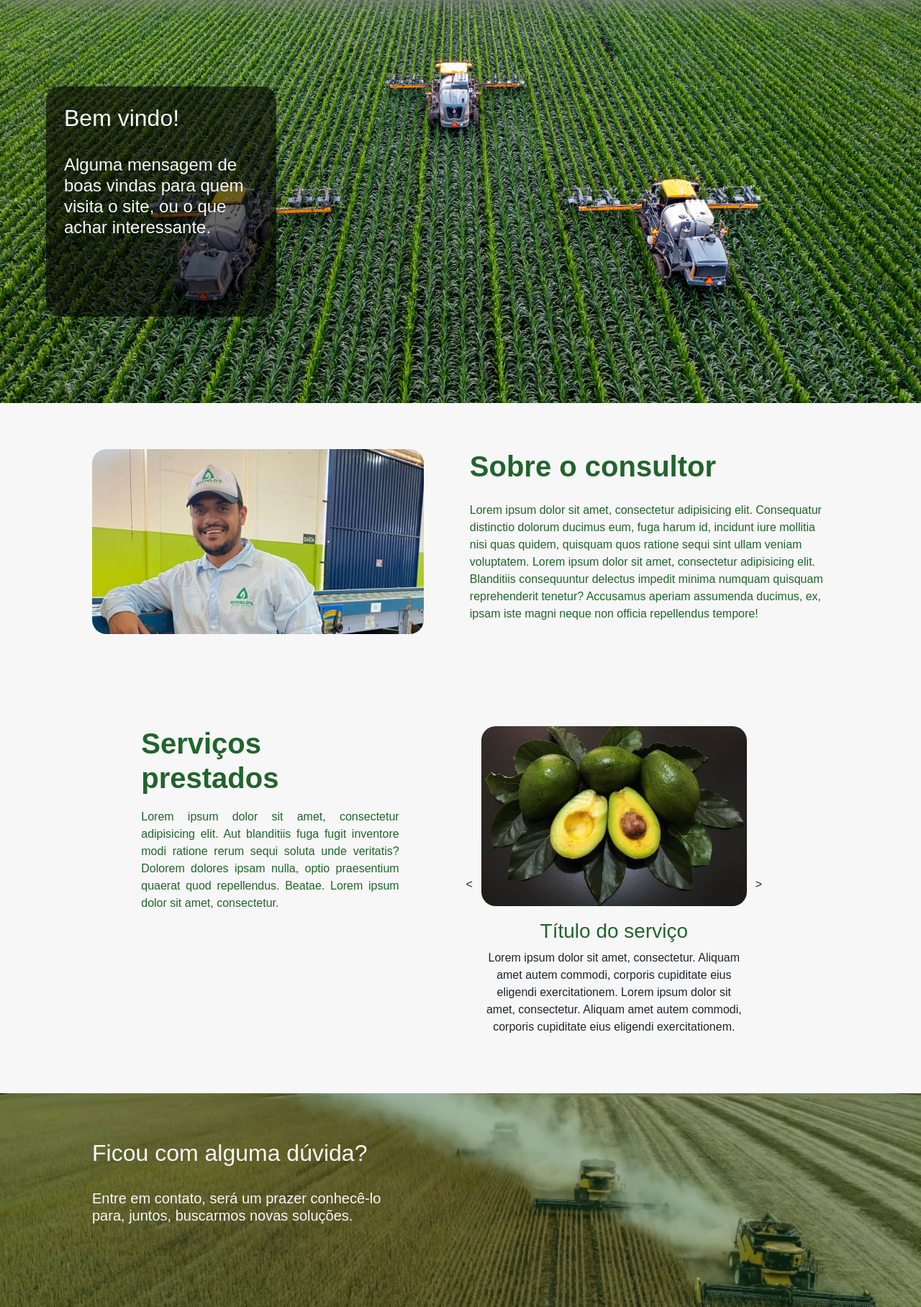
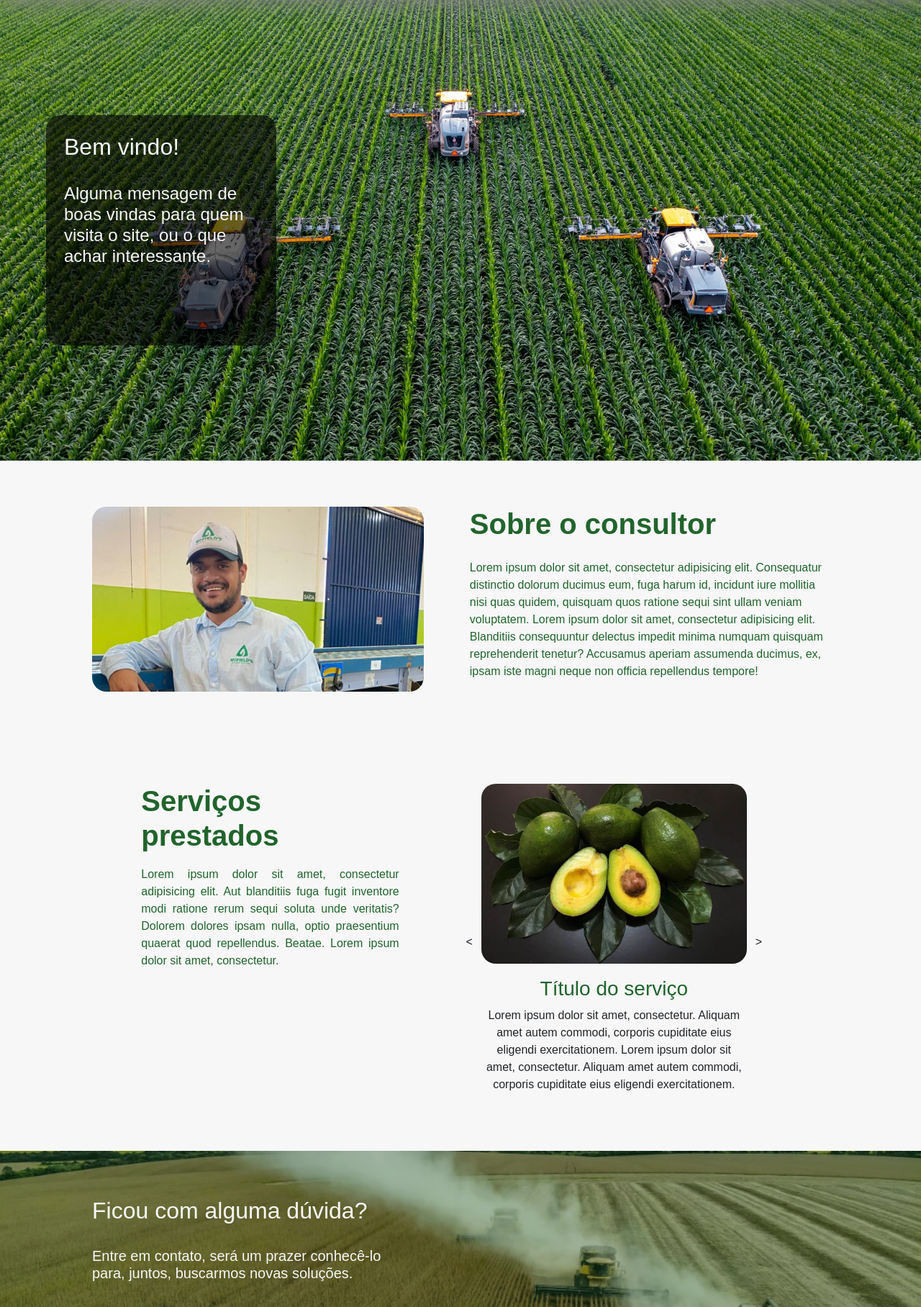
Before and after one commit to fczanetti/mcfields, a Django app: page / in a window 1280 px wide. Shown: the part 104-1920 px from the top of the page at 72% size. Run offline with Django 5.2, Linux system fonts and the light colour scheme.

Commit message:
teste altura em vh para algumas sections

```diff
--- a/mcfields/base/static/base/css/style.css
+++ b/mcfields/base/static/base/css/style.css
@@ -109,7 +109,8 @@
 
 
 #top-image-div {
-    height: 35rem;
+    /*height: 35rem;*/
+    height: 80vh;
     /*background-image: url(../img/top_picture.jpg);*/
     background-position: center;
     background-size: cover;
@@ -118,7 +119,8 @@
 
 #top-image {
     width: 100%;
-    height: 35rem;
+    /*height: 35rem;*/
+    height: 80vh;
     object-fit: cover;
     position: fixed;
 }
@@ -247,7 +249,8 @@
 }
 
 #mais-infos {
-    height: 35rem;
+    /*height: 35rem;*/
+    height: 80vh;
     background-repeat: no-repeat;
     background-position: center;
     background-size: cover;
```
